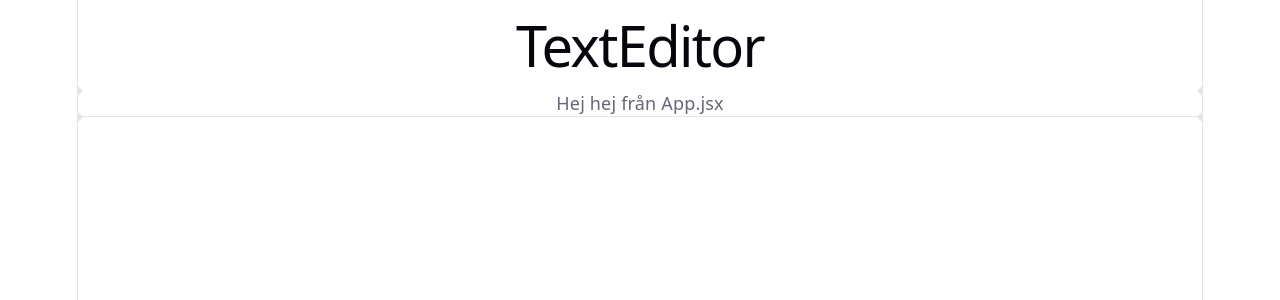
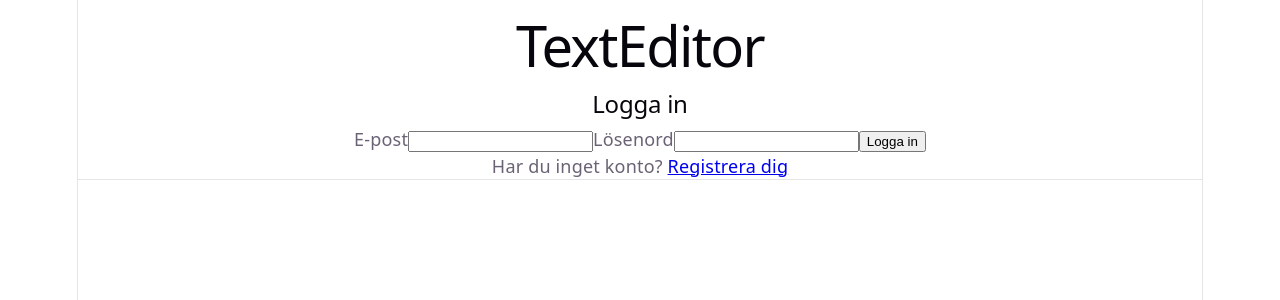
Before and after one commit to Haniawatah/dv1677-ht26-grupp2-frontend, a React (Vite) app: page /login in a window 1280 px wide. Shown: the top 300 px of the page. Built offline with nearby package versions, Linux system fonts and the light colour scheme.

Commit message:
Added login and register pages wired to the auth api

```diff
--- a/src/App.jsx
+++ b/src/App.jsx
@@ -1,9 +1,10 @@
-import { useState } from 'react'
-import { Routes, Route, Link } from "react-router-dom"
+import { Routes, Route } from 'react-router-dom'
 import DocumentList from './DocumentList.jsx'
 import './App.css'
 import SingleDocument from './SingleDocument.jsx'
-/////////// This code gonna be replaced later///////
+import Login from './Login.jsx'
+import Register from './Register.jsx'
+
 function App() {
   return (
     <>
@@ -12,15 +13,14 @@ function App() {
           <h1>TextEditor</h1>
         </header>
       </div>
-    <div className='submenu'>
+      <div className="submenu">
         <Routes>
+          <Route path="/login" element={<Login />} />
+          <Route path="/register" element={<Register />} />
           <Route path="/" element={<DocumentList />} />
           <Route path="/documents/:id" element={<SingleDocument />} />
         </Routes>
       </div>
-      <div className="ticks"></div>
-        Hej hej från App.jsx
-      <div className="ticks"></div>
       <section id="spacer"></section>
     </>
   )
--- /dev/null
+++ b/src/Login.jsx
@@ -0,0 +1,67 @@
+import { useState } from 'react'
+import { Link, useNavigate } from 'react-router-dom'
+import { useAuth } from './context/AuthContext.jsx'
+import { loginUser } from './api.js'
+
+export default function Login() {
+  const [email, setEmail] = useState('')
+  const [password, setPassword] = useState('')
+  const [error, setError] = useState(null)
+  const [loading, setLoading] = useState(false)
+  const { login } = useAuth()
+  const navigate = useNavigate()
+
+  async function handleSubmit(event) {
+    event.preventDefault()
+    setError(null)
+    setLoading(true)
+
+    try {
+      const token = await loginUser(email, password)
+      login(token)
+      navigate('/')
+    } catch {
+      setError('Fel e-post eller lösenord')
+    } finally {
+      setLoading(false)
+    }
+  }
+
+  return (
+    <div className="auth-form">
+      <h2>Logga in</h2>
+
+      {error && <div className="error">{error}</div>}
+
+      <form onSubmit={handleSubmit}>
+        <label>
+          E-post
+          <input
+            type="email"
+            value={email}
+            onChange={(event) => setEmail(event.target.value)}
+            required
+          />
+        </label>
+
+        <label>
+          Lösenord
+          <input
+            type="password"
+            value={password}
+            onChange={(event) => setPassword(event.target.value)}
+            required
+          />
+        </label>
+
+        <button type="submit" disabled={loading}>
+          {loading ? 'Loggar in...' : 'Logga in'}
+        </button>
+      </form>
+
+      <p className="auth-link">
+        Har du inget konto? <Link to="/register">Registrera dig</Link>
+      </p>
+    </div>
+  )
+}
--- /dev/null
+++ b/src/Register.jsx
@@ -0,0 +1,67 @@
+import { useState } from 'react'
+import { Link, useNavigate } from 'react-router-dom'
+import { useAuth } from './context/AuthContext.jsx'
+import { registerUser } from './api.js'
+
+export default function Register() {
+  const [email, setEmail] = useState('')
+  const [password, setPassword] = useState('')
+  const [error, setError] = useState(null)
+  const [loading, setLoading] = useState(false)
+  const { login } = useAuth()
+  const navigate = useNavigate()
+
+  async function handleSubmit(event) {
+    event.preventDefault()
+    setError(null)
+    setLoading(true)
+
+    try {
+      const token = await registerUser(email, password)
+      login(token)
+      navigate('/')
+    } catch {
+      setError('Kunde inte registrera kontot. Försök igen.')
+    } finally {
+      setLoading(false)
+    }
+  }
+
+  return (
+    <div className="auth-form">
+      <h2>Registrera konto</h2>
+
+      {error && <div className="error">{error}</div>}
+
+      <form onSubmit={handleSubmit}>
+        <label>
+          E-post
+          <input
+            type="email"
+            value={email}
+            onChange={(event) => setEmail(event.target.value)}
+            required
+          />
+        </label>
+
+        <label>
+          Lösenord
+          <input
+            type="password"
+            value={password}
+            onChange={(event) => setPassword(event.target.value)}
+            required
+          />
+        </label>
+
+        <button type="submit" disabled={loading}>
+          {loading ? 'Registrerar...' : 'Registrera'}
+        </button>
+      </form>
+
+      <p className="auth-link">
+        Har du redan ett konto? <Link to="/login">Logga in</Link>
+      </p>
+    </div>
+  )
+}
--- a/src/api.js
+++ b/src/api.js
@@ -1,19 +1,41 @@
 const BASE_URL = import.meta.env.VITE_API_URL || ''
 
-async function request(path) {
-  const res = await fetch(`${BASE_URL}${path}`)
+async function request(path, options = {}) {
+  const res = await fetch(`${BASE_URL}${path}`, {
+    headers: {
+      'Content-Type': 'application/json',
+    },
+    ...options,
+  })
 
   if (!res.ok) {
     throw new Error(`API svarade ${res.status} ${res.statusText}`)
   }
 
-  return res.json();
+  return res.json()
 }
 
 export function getDocuments() {
-  return request('/api/documents');
+  return request('/api/documents')
 }
 
 export function getDocument(id) {
-  return request(`/api/documents/${id}`);
+  return request(`/api/documents/${id}`)
 }
+
+// Backend replies with the token either as { data: { token } } or { data: token }.
+export async function loginUser(email, password) {
+  const data = await request('/api/auth/login', {
+    method: 'POST',
+    body: JSON.stringify({ email, password }),
+  })
+  return data.data.token ?? data.data
+}
+
+export async function registerUser(email, password) {
+  const data = await request('/api/auth/register', {
+    method: 'POST',
+    body: JSON.stringify({ email, password }),
+  })
+  return data.data.token ?? data.data
+}
```
Lines whose indentation alone changed are shown as unchanged.
